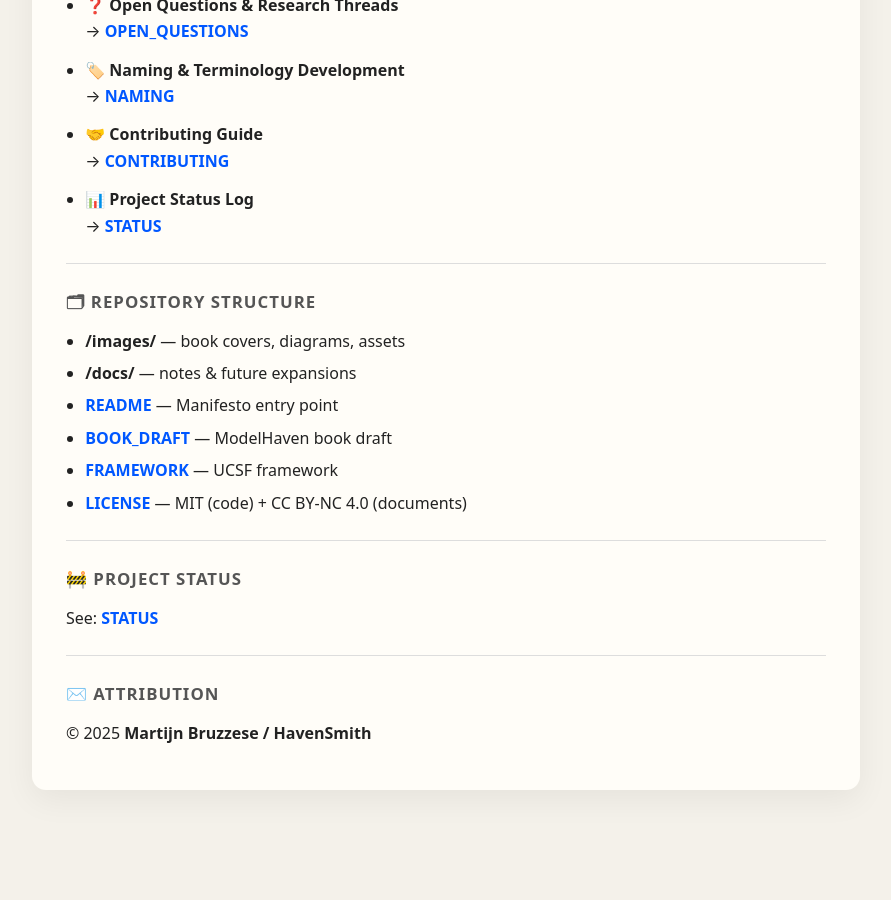
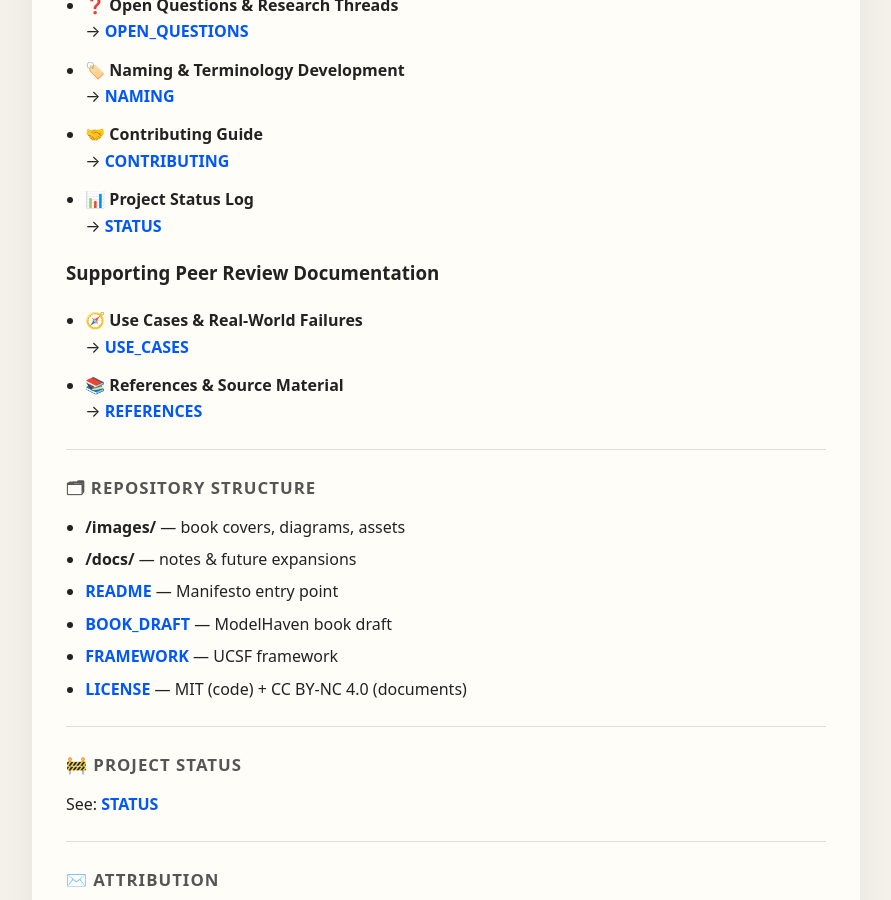
Before and after one commit to MartijnBruzzese/ModelHaven-Studio, a Jekyll site: the page built from index.md, in a window 1280 px wide and 900 px high, scrolled down 1032 px. Shown: the whole window, without its empty margins (194-1085 px from the left). Built offline with Jekyll 4.4.1, drawn with Linux system fonts in a browser that asks for light colours; before the commit the page ends 1870 px from its top, so only the background shows below that.

Commit message:
Update index.md

```diff
--- a/index.md
+++ b/index.md
@@ -57,6 +57,14 @@ This repository is the working space for:
 - 📊 **Project Status Log**
   → **[STATUS](STATUS.html)**
 
+### Supporting Peer Review Documentation
+
+- 🧭 **Use Cases & Real-World Failures**
+  → **[USE_CASES](USE_CASES.html)**
+
+- 📚 **References & Source Material**
+  → **[REFERENCES](REFERENCES.html)**
+
 ---
 
 ## 🗂 Repository Structure
```
